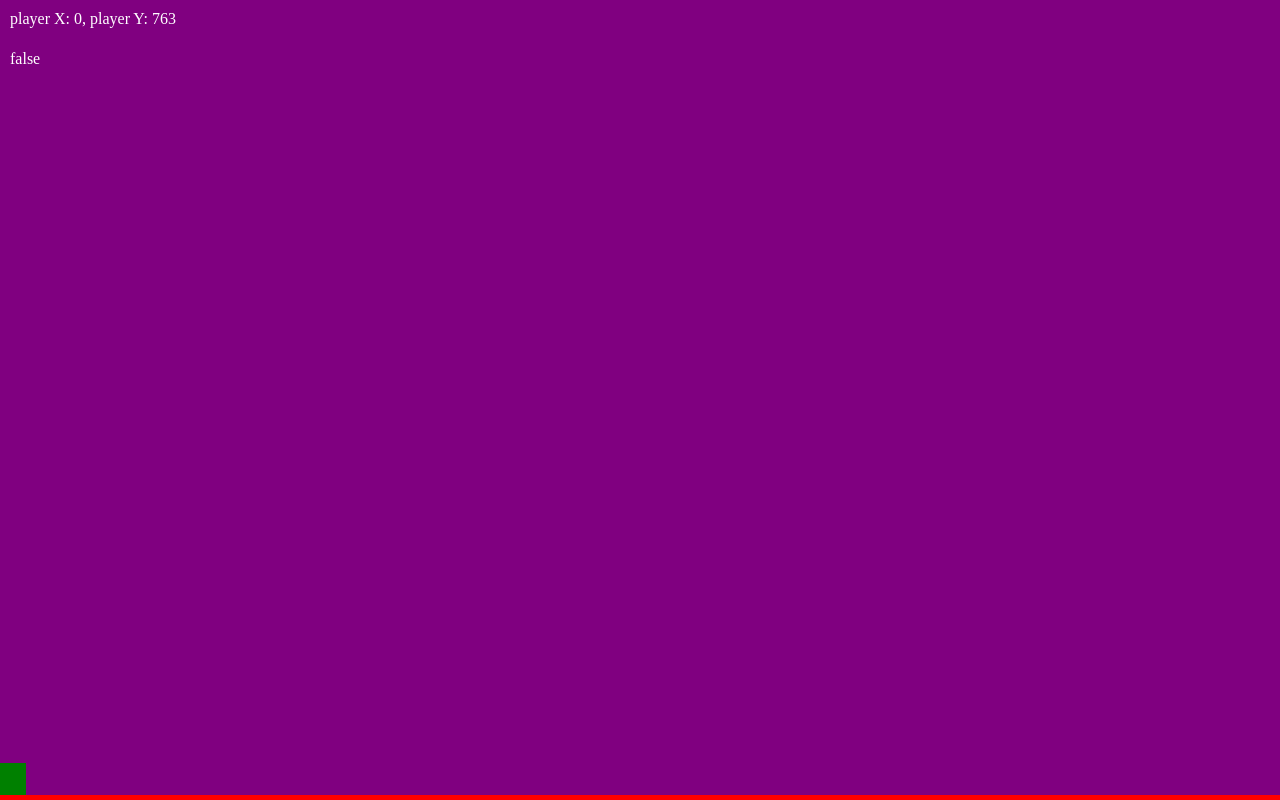
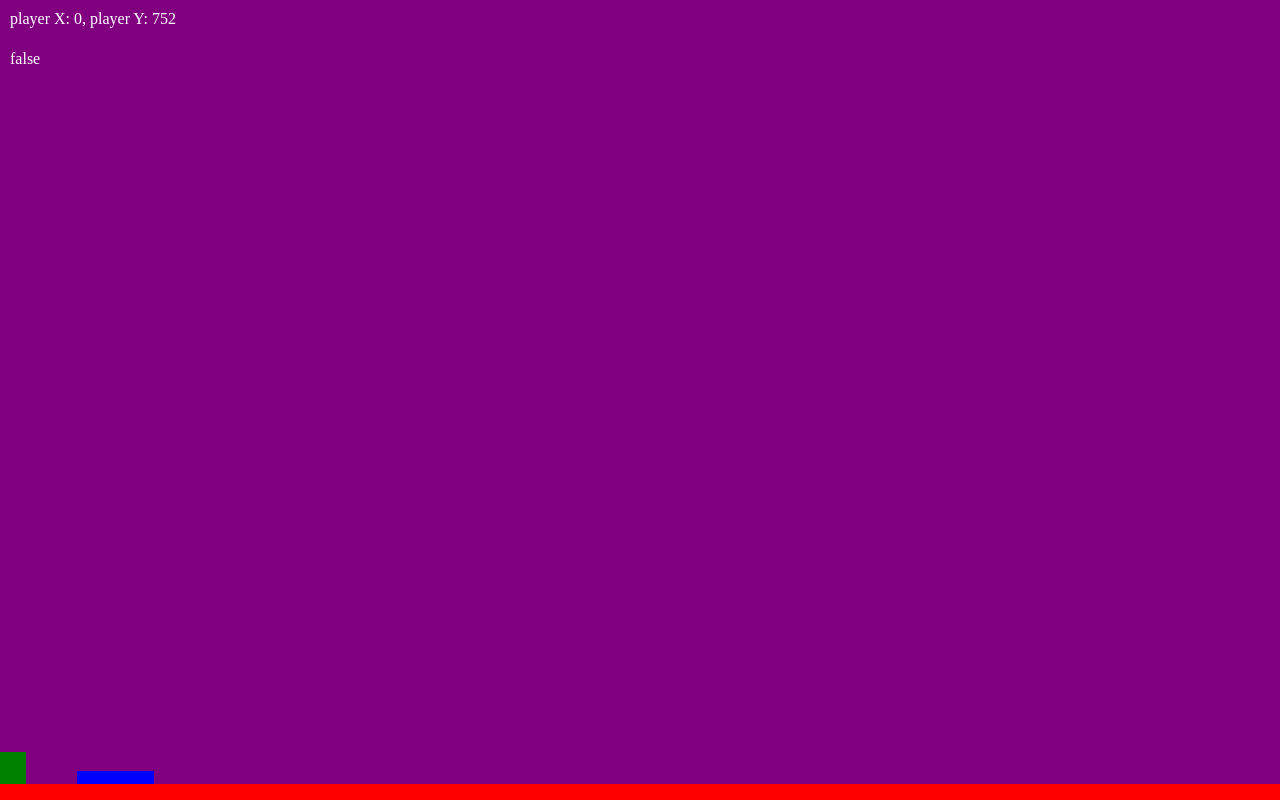
Before and after one commit to jackdunne2345/dino-game, a plain HTML site: page index.html in a window 1280 px wide. Drawn offline with Linux system fonts and the light colour scheme.

Commit message:
made the obstacles move at an interval

```diff
--- a/index.html
+++ b/index.html
@@ -18,7 +18,7 @@
         <div id="collisionText"></div>
         <div id="container">
             <div id="player"></div>
-            <div class="obstacle"></div>
+            <div class="obstacle wide"></div>
             <div id="floor"></div>
         </div>
         <script src="script.js" async defer></script>
--- a/script.js
+++ b/script.js
@@ -3,7 +3,7 @@
 let player = document.getElementById('player')
 let coordinates = document.getElementById('coordinates')
 let collisionText=document.getElementById('collisionText')
-let obstacle = document.getElementsByClassName('obstacle')[0]
+let obstacles = document.getElementsByClassName('obstacle')
 //this is a function to show the current position of the player element and put it into the
 //coordinates element as text content for debuging
 const update_Player_Coordinates = () => {
@@ -25,7 +25,6 @@ document.addEventListener('keydown', function(event) {
         player.classList.add('jump')
         //will trigger the call back function update_Player_Coordinates every 50milliseconds
         const interval = setInterval(update_Player_Coordinates, 50)
-        move_obstacle()
         //listents for the end of the animation
         player.addEventListener('animationend', () => {
             // removes the class
@@ -38,25 +37,45 @@ document.addEventListener('keydown', function(event) {
     }
 });
 
-const move_obstacle=()=>{
+const move_obstacles=()=>{
+    //turn the HTMLCollectionOf<Element> to an array and loop through
+    Array.from(obstacles).forEach(obstacle => {
+        //check if there is a right property in its style and retrive it
+        //if not set it to zer0
         let currentRight = parseInt(obstacle.style.right) || 0
-    let newRight=currentRight+20
-    if(newRight>window.innerWidth) obstacle.style.right='-20px'
-    else obstacle.style.right = (newRight) + 'px'
+        //check if the obstacle is off the screen, if so
+        //set it back to starting position
+        if(currentRight>105) obstacle.style.right='-5%'
+        //else increment by 1%
+        else obstacle.style.right = (currentRight+1) + '%'
+    });
 }
 
 
 const collision=()=>{
+    //get the bounding quadrilateral of the player element
     let playeRect = player.getBoundingClientRect();
+    // turn into an array and loop
+    Array.from(obstacles).forEach(obstacle => {
+        //get the bounding quadrilateral of the obstacle element
         let obstacleRect = obstacle.getBoundingClientRect();
+        //some simple math to check the position of both and check if they overlap
         let isColliding= !(
             playeRect.top > obstacleRect.bottom ||
             playeRect.bottom < obstacleRect.top ||
             playeRect.left > obstacleRect.right ||
             playeRect.right < obstacleRect.left
         );
+        //we can handle the collision detection here
         if(isColliding) collisionText.textContent='true'
         else collisionText.textContent='false'
+    });
+}
 
+const game =()=>{
+    collision()
+    move_obstacles()
 }
-const checkForCollision=setInterval(collision,16)
+
+
+const go = setInterval(game, 16)
--- a/style/style.css
+++ b/style/style.css
@@ -20,22 +20,32 @@ body {
     height: 4%;
     background-color: green;
     position: absolute;
-    bottom: 5px;
+    bottom: 2%;
     transition: bottom 0.5s;
 }
 .obstacle {
-    width: 1%;
-    height: 10%;
     background-color: blue;
     position: absolute;
     bottom: 5px;
-    right:-20px;
+    right:-15%;
     transition: bottom 0.5s;
+
+
+}
+
+.tall{
+    width: 1%;
+    height: 10%;
+}
+
+.wide{
+    width: 6%;
+    height: 3%;
 }
 
 #floor {
     width: 100%;
-    height: 5px;
+    height: 2%;
     background-color: red;
     position: absolute;
     bottom: 0;
@@ -55,9 +65,9 @@ body {
 }
 
 @keyframes jump {
-    0% { bottom: 5px; }
-    50% { bottom: 205px; }
-    100% { bottom: 5px; }
+    0% { bottom: 2%; }
+    50% { bottom: 15%; }
+    100% { bottom: 2%; }
 }
 
 .jump {
```
Lines whose indentation alone changed are shown as unchanged.
